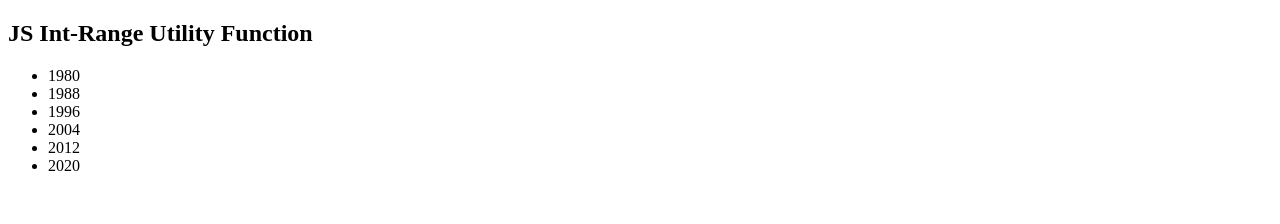
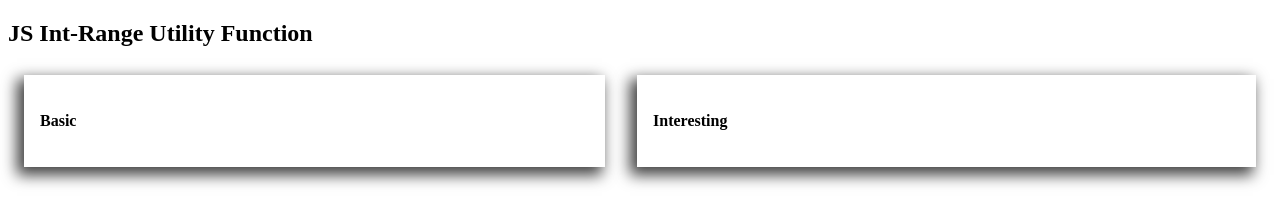
Before and after one commit to chalu/int-range, a website with bundled scripts: page examples/index.html in a window 1280 px wide. Built offline with nearby package versions, Linux system fonts and the light colour scheme.

```diff
--- a/examples/index.html
+++ b/examples/index.html
@@ -1,21 +1,41 @@
 <!DOCTYPE html>
 <html lang="en">
+  <head>
+    <meta charset="UTF-8" />
+    <meta name="viewport" content="width=device-width, initial-scale=1.0" />
+    <meta http-equiv="X-UA-Compatible" content="ie=edge" />
+    <title>Integer Range Function</title>
 
-<head>
-    <meta charset="UTF-8">
-    <meta name="viewport" content="width=device-width, initial-scale=1.0">
-    <meta http-equiv="X-UA-Compatible" content="ie=edge">
-    <title>Integer Range Function</title>
-</head>
+    <style>
+      #samples {
+        display: flex;
+      }
 
-<body>
+      #samples .sample {
+        flex-grow: 1;
+        margin: 0.5em 1em;
+        padding: 1em;
+        -webkit-box-shadow: -5px 6px 14px 2px rgba(0, 0, 0, 0.75);
+        -moz-box-shadow: -5px 6px 14px 2px rgba(0, 0, 0, 0.75);
+        box-shadow: -5px 6px 14px 2px rgba(0, 0, 0, 0.75);
+      }
+    </style>
+  </head>
+
+  <body>
     <h2>
-        JS Int-Range Utility Function
+      JS Int-Range Utility Function
     </h2>
 
-    <ul id="list"></ul>
+    <div id="samples">
+      <div class="sample basic">
+        <h4>Basic</h4>
+      </div>
+      <div class="sample advanced">
+        <h4>Interesting</h4>
+      </div>
+    </div>
 
     <script src="./index.js" type="module"></script>
-</body>
-
+  </body>
 </html>
--- a/examples/index.js
+++ b/examples/index.js
@@ -2,7 +2,6 @@
 import { intRange } from '../src/int-range.js';
 import { leapYear } from '../src/plugins/leap-year.js';
 
-if (document && document.addEventListener) {
 const displayRange = (ints) => {
     const list = document.querySelector('#list');
     list.innerHTML = '';
@@ -14,13 +13,13 @@
     });
 };
 
-    document.addEventListener('DOMContentLoaded', () => {
-        const range = intRange({
-            start: 1980,
-            limit: 2020,
-            sequence: leapYear({steps: 2})
-        });
+const runSamples = () => {
+    // const range = intRange({
+    //     start: 1980,
+    //     limit: 2020,
+    //     sequence: leapYear({steps: 2})
+    // });
+    // displayRange(range);
+}
 
-        displayRange(range);
-    });
-}
+document.addEventListener('DOMContentLoaded', runSamples);
```
Lines whose indentation alone changed are shown as unchanged.
